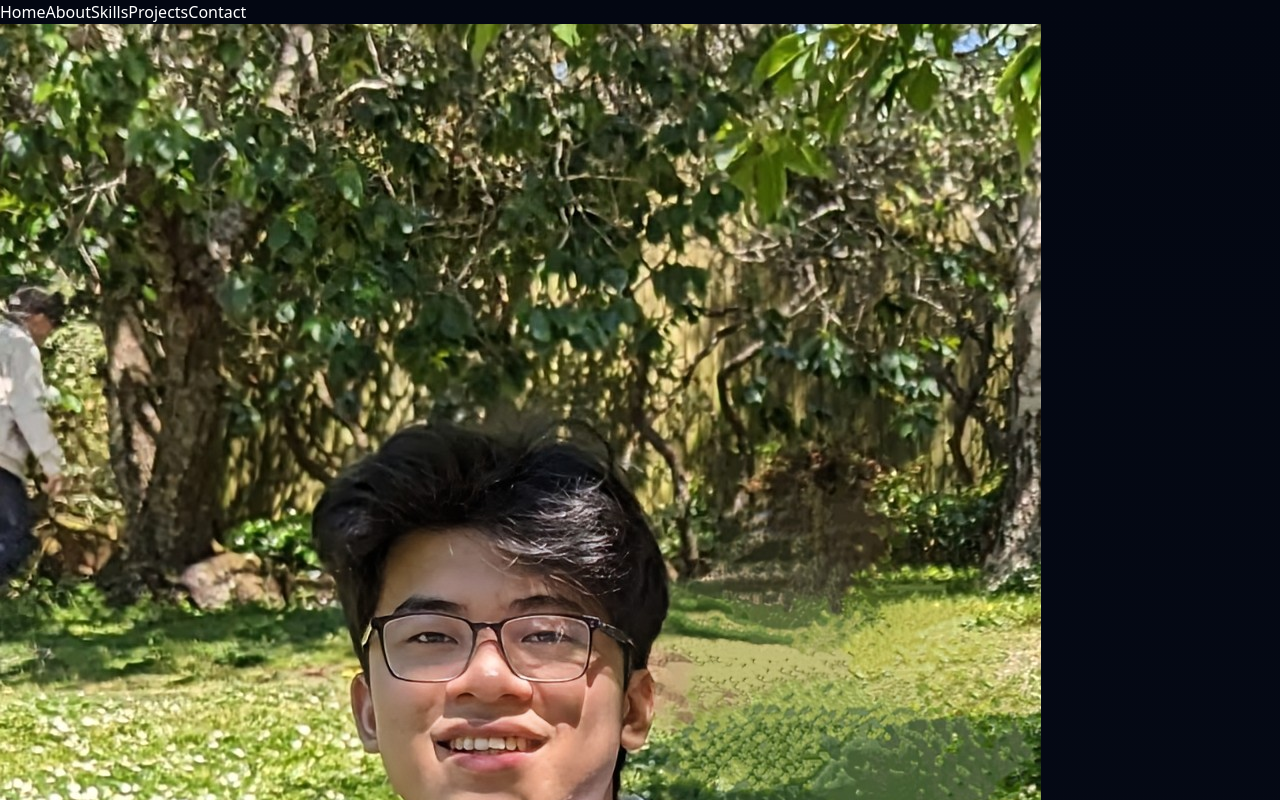
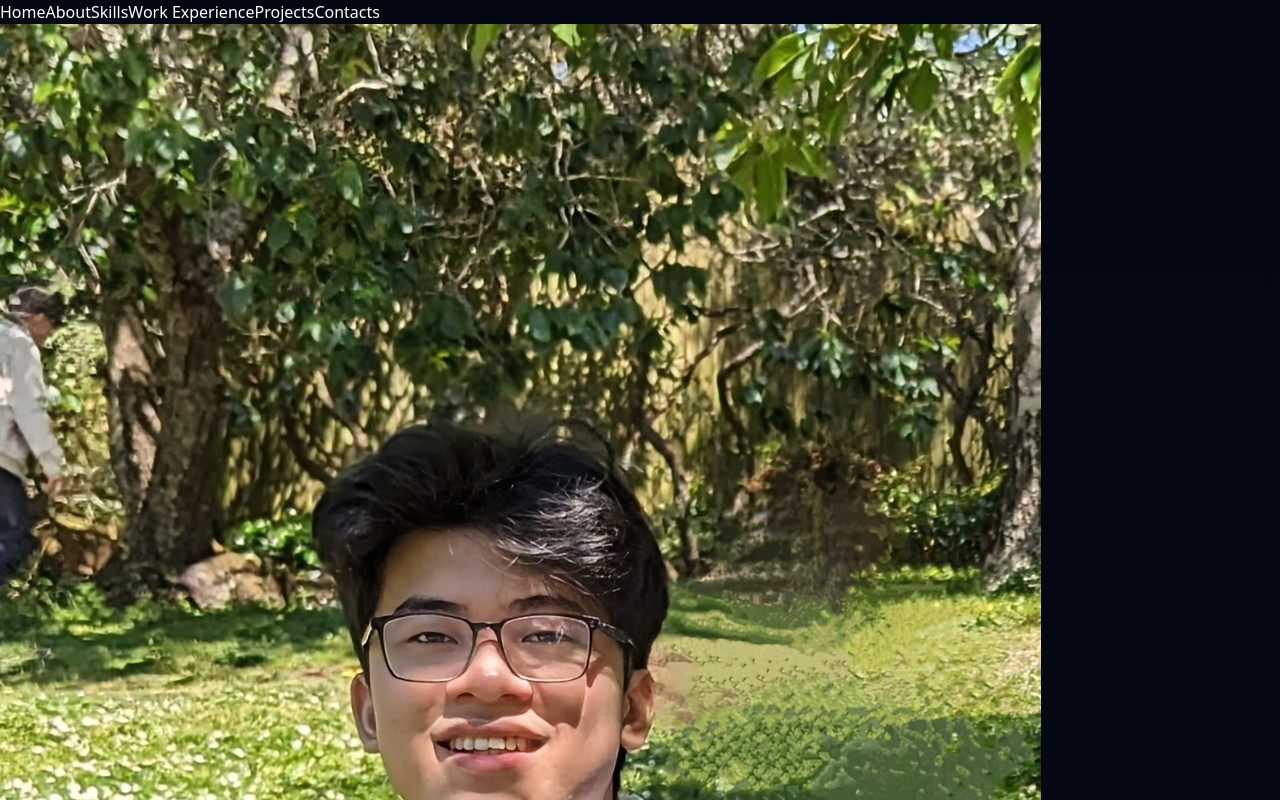
Before and after one commit to ctru0009/portfolio, a React (Vite) app: page / in a window 1280 px wide. Shown: the top 800 px of the page. Built offline with nearby package versions, Linux system fonts and the light colour scheme.

Commit message:
Add Work component and update navigation in Footer and NavBar

```diff
--- a/src/App.tsx
+++ b/src/App.tsx
@@ -7,6 +7,7 @@ import ScrollProgress from "./components/common/ScrollProgress";
 import Contact from "./components/contact/Contact";
 import Footer from "./components/common/Footer";
 import Projects from "./components/projects/Projects";
+import Work from "./components/works/Work";
 
 function App() {
   return (
@@ -16,6 +17,7 @@ function App() {
       <Hero />
       <About />
       <Skills />
+      <Work />
       <Projects />
       <Contact />
       <Footer />
--- a/src/components/common/Footer.tsx
+++ b/src/components/common/Footer.tsx
@@ -1,5 +1,5 @@
 import { FaGithub, FaLinkedin } from "react-icons/fa";
-import { HeroData } from "../../data/data";
+import { HeroData, NavigationData } from "../../data/data";
 const Footer = () => {
   const currentYear = new Date().getFullYear();
 
@@ -14,7 +14,7 @@ const Footer = () => {
 
           {/* Center - Quick Links */}
           <div className="flex gap-6 text-sm">
-            <a href="#home" className="text-gray-400 hover:text-white transition-colors">
+            {/* <a href="#home" className="text-gray-400 hover:text-white transition-colors">
               Home
             </a>
             <a href="#about" className="text-gray-400 hover:text-white transition-colors">
@@ -25,7 +25,12 @@ const Footer = () => {
             </a>
             <a href="#contact" className="text-gray-400 hover:text-white transition-colors">
               Contact
-            </a>
+            </a> */}
+            {NavigationData.map((item) => (
+              <a href={item.link} className="text-gray-400 hover:text-white transition-colors">
+                {item.name}
+              </a>
+            ))}
           </div>
 
           {/* Right side - Social Links */}
--- a/src/components/common/NavBar.tsx
+++ b/src/components/common/NavBar.tsx
@@ -1,4 +1,4 @@
-
+import { NavigationData } from "../../data/data";
 import { motion } from "framer-motion";
 const NavBar = () => {
   return (
@@ -10,21 +10,12 @@ const NavBar = () => {
         className="text-center text-white/70"
       >
         <nav className="flex gap-1 p-0.5 border border-white/30 rounded-full bg-white/10 backdrop-blur">
-          <a href="#home" className="nav-item">
-            Home
-          </a>
-          <a href="#about" className="nav-item">
-            About
-          </a>
-          <a href="#skills" className="nav-item">
-            Skills
-          </a>
-          <a href="#projects" className="nav-item">
-            Projects
-          </a>
-          <a href="#contact" className="nav-item">
-            Contact
-          </a>
+          {NavigationData.map((item) => (
+            <a href={item.link} className="nav-item">
+              {item.name}
+            </a>
+          ))}
+
         </nav>
       </motion.div>
     </div>
--- a/src/components/contact/Contact.tsx
+++ b/src/components/contact/Contact.tsx
@@ -26,7 +26,7 @@ const Contact = () => {
   ];
 
   return (
-    <div id="contact" className="section-dark scroll-smooth">
+    <div id="contact" className="section-light scroll-smooth">
       <div className="container mx-auto px-4 py-16">
         <div className="text-center mb-12">
           <h2 className="text-3xl font-semibold text-white mb-4 ">Contact</h2>
--- a/src/components/projects/Projects.tsx
+++ b/src/components/projects/Projects.tsx
@@ -5,7 +5,7 @@ const Projects = () => {
   const projects = ProjectsData;
 
   return (
-    <div id="projects" className="section-light py-20 px-4 sm:px-6">
+    <div id="projects" className="section-dark py-20 px-4 sm:px-6">
       <div className="max-w-7xl mx-auto">
         <div className="text-center mb-16">
           <h2 className="text-4xl font-bold text-gray-100 mb-4">Projects</h2>
--- a/src/index.css
+++ b/src/index.css
@@ -31,6 +31,15 @@
            active:scale-[0.98];
   }
 
+  .hide-scrollbar {
+    -ms-overflow-style: none;
+    scrollbar-width: none;
+  }
+
+  .hide-scrollbar::-webkit-scrollbar {
+    display: none;
+  }
+
   .nav-item {
     @apply px-3 py-1.5
            text-sm text-white/70
```
